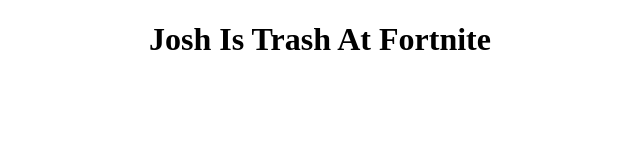
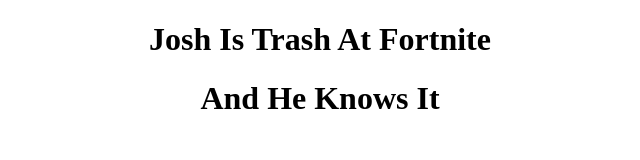
Before and after one commit to Delta-Bot/Delta-Bot.github.io, a plain HTML site: page index.html in a window 1280 px wide. Shown: the whole page, without its empty margins (320-960 px from the left). Drawn offline with Linux system fonts and the light colour scheme.

Commit message:
Update index.html

```diff
--- a/index.html
+++ b/index.html
@@ -10,6 +10,9 @@
 <h1>
 Josh Is Trash At Fortnite
   <h1>
+    <h1>
+      And He Knows It
+      </h1>
 </center>
 
 
```
